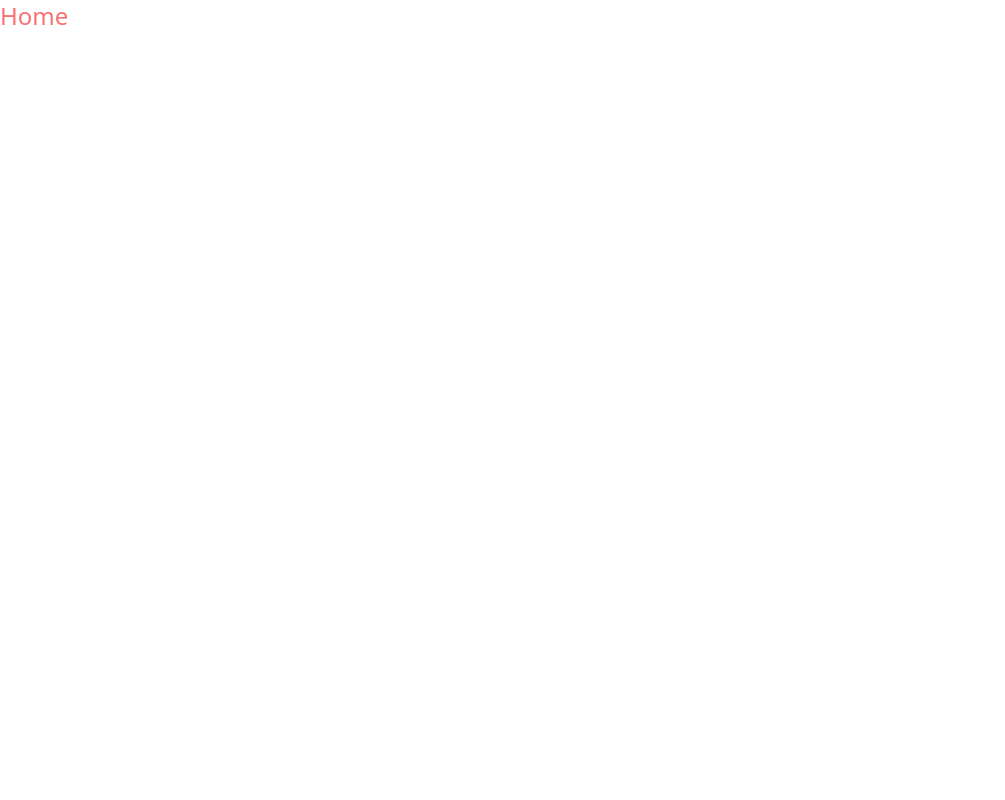
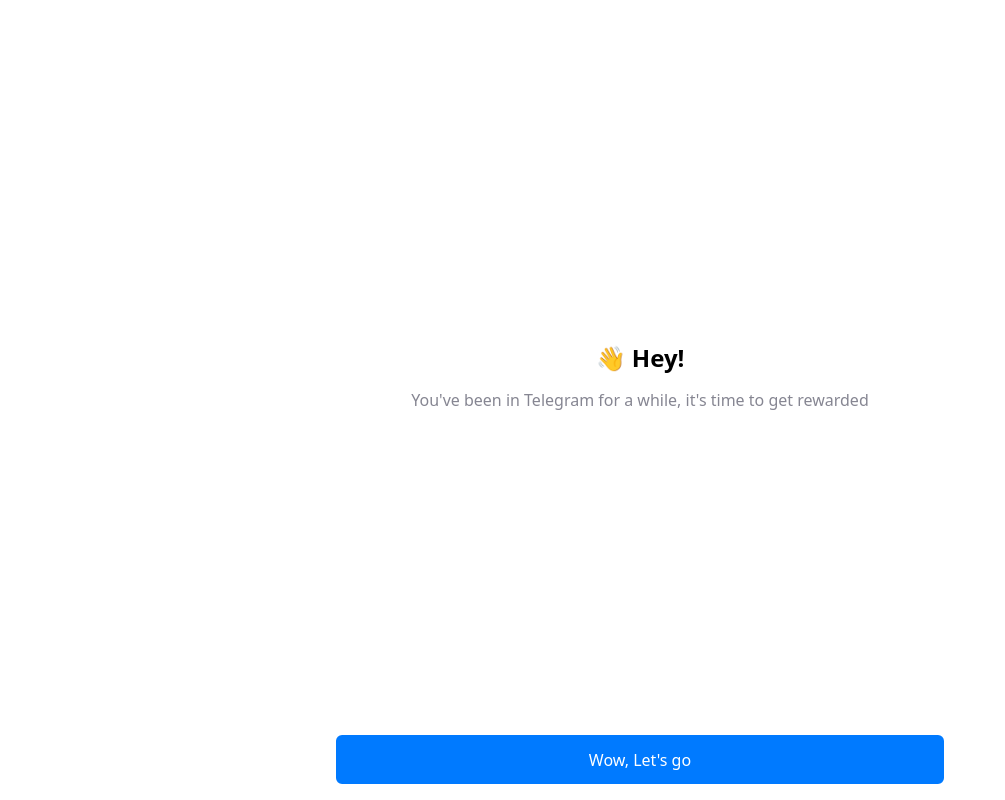
Before and after one commit to Texki-developers/frog-frontend, a React (Vite) app: page / in a window 1280 px wide. Shown: the whole page, without its empty margins (0-1005 px from the left). Built offline with nearby package versions, Linux system fonts and the light colour scheme.

Commit message:
home page added

```diff
--- /dev/null
+++ b/src/components/Layout/Layout.jsx
@@ -0,0 +1,12 @@
+import React from "react";
+import { Outlet } from "react-router-dom";
+
+export default function Layout() {
+  return (
+    <main className="w-[100%] min-h-[100vh] flex justify-center">
+      <div className="max-w-[40rem] w-[100%]">
+        <Outlet />
+      </div>
+    </main>
+  );
+}
--- a/src/index.css
+++ b/src/index.css
@@ -4,7 +4,7 @@
 
 @layer components {
   .btn-common {
-    @apply flex justify-center gap-2 rounded-sm px-[1.2rem] py-[0.4rem] text-[0.85rem] transition-all duration-300 ease-in-out disabled:cursor-not-allowed disabled:opacity-50 md:text-[1rem];
+    @apply flex justify-center gap-2 rounded-md px-[1.2rem] py-[0.4rem] text-[0.85rem] transition-all duration-300 ease-in-out disabled:cursor-not-allowed disabled:opacity-50 md:text-[1rem];
   }
   .btn-ghost {
     @apply border-2 border-transparent hover:border-slate-50 hover:bg-slate-50;
@@ -13,39 +13,9 @@
     @apply border-2 border-slate-400 hover:bg-slate-50;
   }
   .btn-solid {
-    @apply border-2 border-blue-500 bg-blue-500 text-white hover:border-blue-600 hover:bg-blue-600;
-  }
-  .common-space-x {
-    @apply max-w-[1400px] px-4 md:px-4;
+    @apply border-2 border-primary-300 bg-primary-300 text-white hover:border-primary-400 hover:bg-primary-400;
   }
   .text-basic {
-    @apply text-[0.95rem] md:text-[1.05rem];
-  }
-  .section-heading {
-    @apply text-[1.7rem] font-semibold md:text-[3rem];
-  }
-  .section-heading-small {
-    @apply text-[1.4rem] font-semibold md:text-[2rem];
-  }
-  .card-heading {
-    @apply text-[1.1rem] md:text-[1.3rem];
-  }
-  .banner-title {
-    @apply text-[2rem] font-[700] md:text-[4rem] md:leading-[5rem];
-  }
-  .banner-subtitle {
-    @apply text-[1rem] font-[400] md:text-[1.8rem];
-  }
-  .btn-primary {
-    @apply btn-solid rounded-md border-primary-300 bg-primary-300 uppercase hover:border-primary-400 hover:bg-primary-400 md:rounded-lg;
-  }
-  .input-common {
-    @apply p-2 text-[0.95rem] outline-none md:text-[1rem];
-  }
-  .input-cover {
-    @apply border-[1.5px];
-  }
-  .input-line {
-    @apply border-b-[1.5px] pb-1 pl-0;
+    @apply text-[1rem] leading-[20px];
   }
 }
--- a/src/pages/Home/Home.jsx
+++ b/src/pages/Home/Home.jsx
@@ -1,5 +1,15 @@
 import React from "react";
 
 export default function Home() {
-  return <div className="text-red-400 text-2xl">Home</div>;
+  return (
+    <div className="text-2xl p-[1rem] flex flex-col min-h-[100vh]">
+      <div className="flex flex-col items-center text-center gap-[1rem] justify-center flex-1">
+        <h3 className="font-[600]">👋 Hey!</h3>
+        <p className="text-basic text-grey-400">
+          You've been in Telegram for a while, it's time to get rewarded
+        </p>
+      </div>
+      <button className="btn-common btn-solid">Wow, Let's go</button>
+    </div>
+  );
 }
--- a/tailwind.config.js
+++ b/tailwind.config.js
@@ -17,6 +17,13 @@
   theme: {
     extend: {
       colors: {
+        primary: {
+          50: "#b3d7ff",
+          100: "#80bcff",
+          200: "#4da2ff",
+          300: "#007aff",
+          400: "#006ee6",
+        },
         successGreen: "#4BB543",
         failureRed: "#FC100D",
         grey: {
```
Also changed, not shown: src/router/router.jsx (+8 -2 lines).
